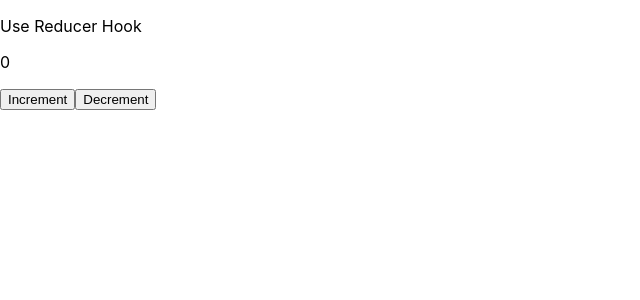
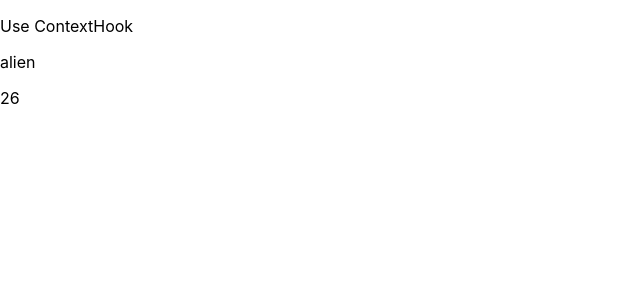
Before and after one commit to gurungalien2727/react-hooks, a React (Create React App) app: page / in a window 1280 px wide. Shown: the top 300 px of the page, without its empty margins (0-640 px from the left). Built offline with nearby package versions, Linux system fonts and the light colour scheme.

Commit message:
useContext hook

```diff
--- a/src/App.js
+++ b/src/App.js
@@ -4,16 +4,23 @@
 // import UseLayoutEffectHook from './hooks/UseLayoutEffectHook'
 //import UseCallBackHook from './hooks/UseCallBackHook'
 //import UseMemoHook from './hooks/UseMemoHook'
-import UseReducerHook from './hooks/UseReducerHook'
+//import UseReducerHook from './hooks/UseReducerHook'
+import React, {useContext} from 'react'
+import UseContextHook from './hooks/UseContextHook'
+
+export const UserDetailContext = React.createContext();
 
 const App = () => {
   console.log('app rendered')
   return (
     <div className="App">
-    <UseReducerHook/>
-
+    <UserDetailContext.Provider value = {{name:'alien',age:26}}>
+      <UseContextHook/>
+      </UserDetailContext.Provider>
     </div>
   );
 }
 
+
+
 export default App;
--- /dev/null
+++ b/src/hooks/UseContextHook.js
@@ -0,0 +1,18 @@
+import React, {useContext} from 'react'
+import { UserDetailContext } from '../App'
+
+const UseContextHook = () =>{
+
+    const userDetails = useContext(UserDetailContext)
+    console.log('UseContext rendered')
+
+return (
+
+<>
+<p>Use ContextHook</p>
+ <p>{userDetails.name}</p>
+<p>{userDetails.age}</p>
+</>)
+}
+
+export default UseContextHook;
```
Also changed, not shown: src/UseContextOne.js (added).
